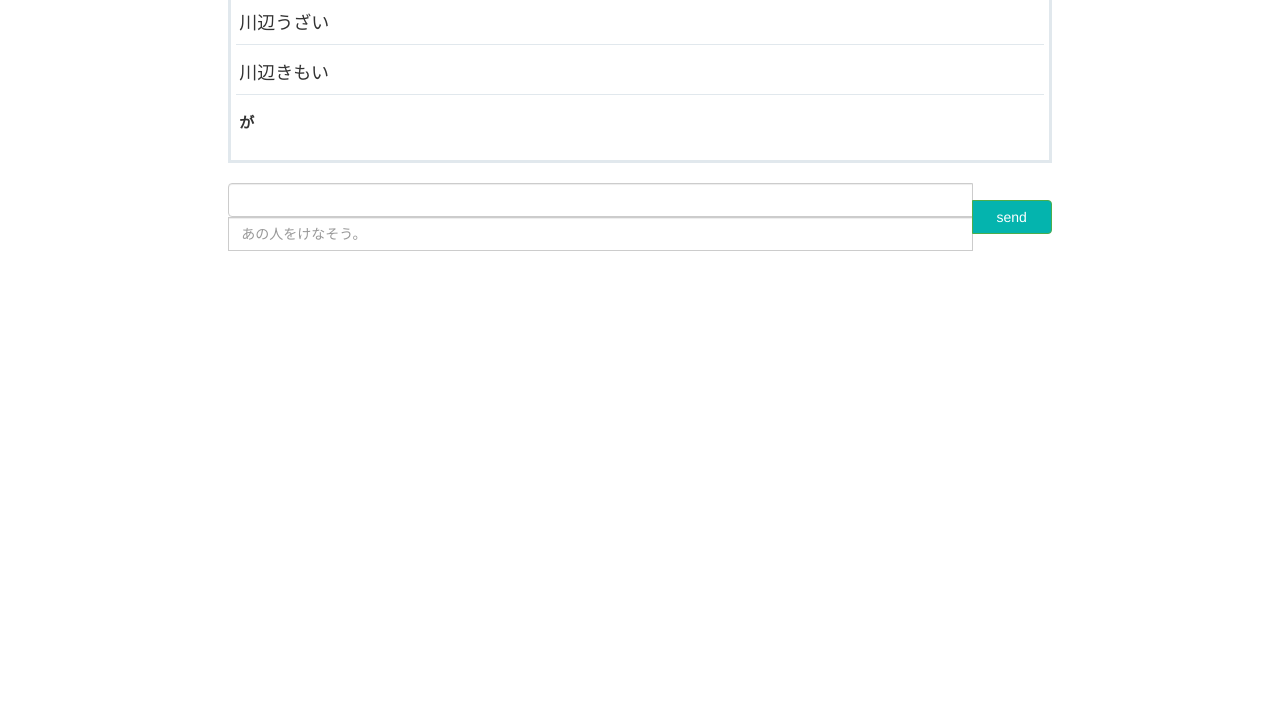
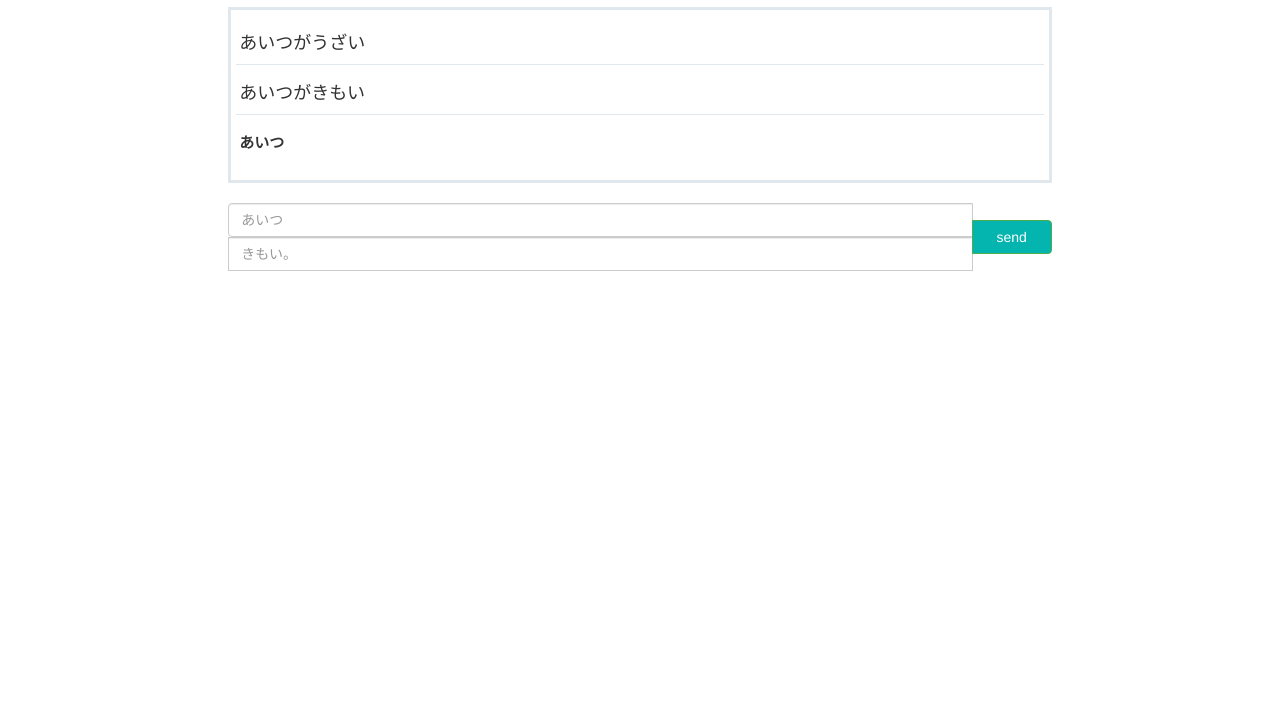
Before and after one commit to horthinpark/waruguchi, a website: page views/index.html in a window 1280 px wide. Shown: the part 73-800 px from the top of the page. Drawn offline with nearby package versions, Linux system fonts and the light colour scheme; files that its build step writes are made by us from their sources; no server answers; files whose address does not match are found by name.

Commit message:
fix postText -> postContent

```diff
--- a/assets/css/style.css
+++ b/assets/css/style.css
@@ -35,10 +35,6 @@
 /*
  * Item in feed
  */
-
-.content {
-  margin-top: 60px
-}
 
 .kenasu-container {
   border: 3px solid #e1e8ed;
--- a/assets/javascripts/index.js
+++ b/assets/javascripts/index.js
@@ -4,8 +4,8 @@ angular.module('waruguchiApp', [])
     $scope.user_name = 'Kawabe';
 
     $scope.posts = [
-      {content:'川辺うざい'},
-      {content:'川辺きもい'}];
+      {targetName: '川辺', content:'がうざい'},
+      {targetName: '川辺', content:'がきもい'}];
 
     $scope.addPost = function() {
       $scope.posts.push({user_name: $scope.userName, content:$scope.postText});
--- a/views/index.html
+++ b/views/index.html
@@ -26,17 +26,17 @@
         <div class="kenasu-container">
           <ul class="unstyled">
             <li ng-repeat="post in posts" class="kenasu kenasu-item">
-              <span >{{post.content}}</span>
+              <span >あいつ{{post.content}}</span>
             </li>
             <li class="kenasu inputed-kenasu">
-              <span>{{userName}}が{{postText}}</span>
+              <span>あいつ{{postContent}}</span>
             </li>
           </ul>
         </div>
         <form ng-submit="addPost()">
           <div class='input-kenasu input-group'>
-            <input class='user_name form-control' maxLength=10 ng-model="userName">
-            <input class='form-control' type="text" ng-model="postText" maxLength=100 placeholder="あの人をけなそう。">
+            <input class='user_name form-control' maxLength=10 ng-model="userName" placeholder='あいつ'>
+            <input class='form-control' type="text" ng-model="postContent" maxLength=100 placeholder="きもい。">
             <span class="input-group-btn">
               <input class='btn btn-success'type="submit" value="send">
             </span>
```
